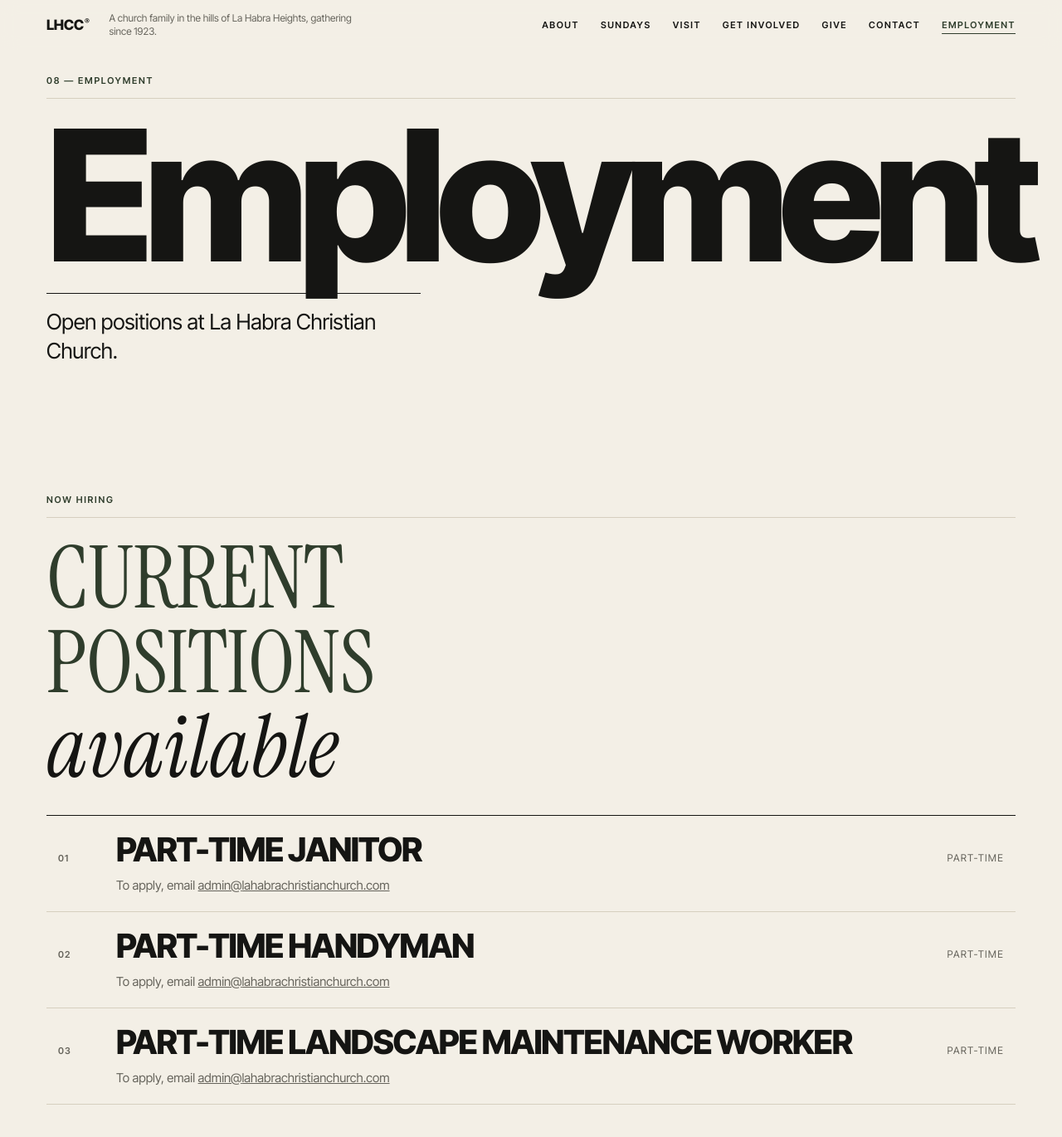
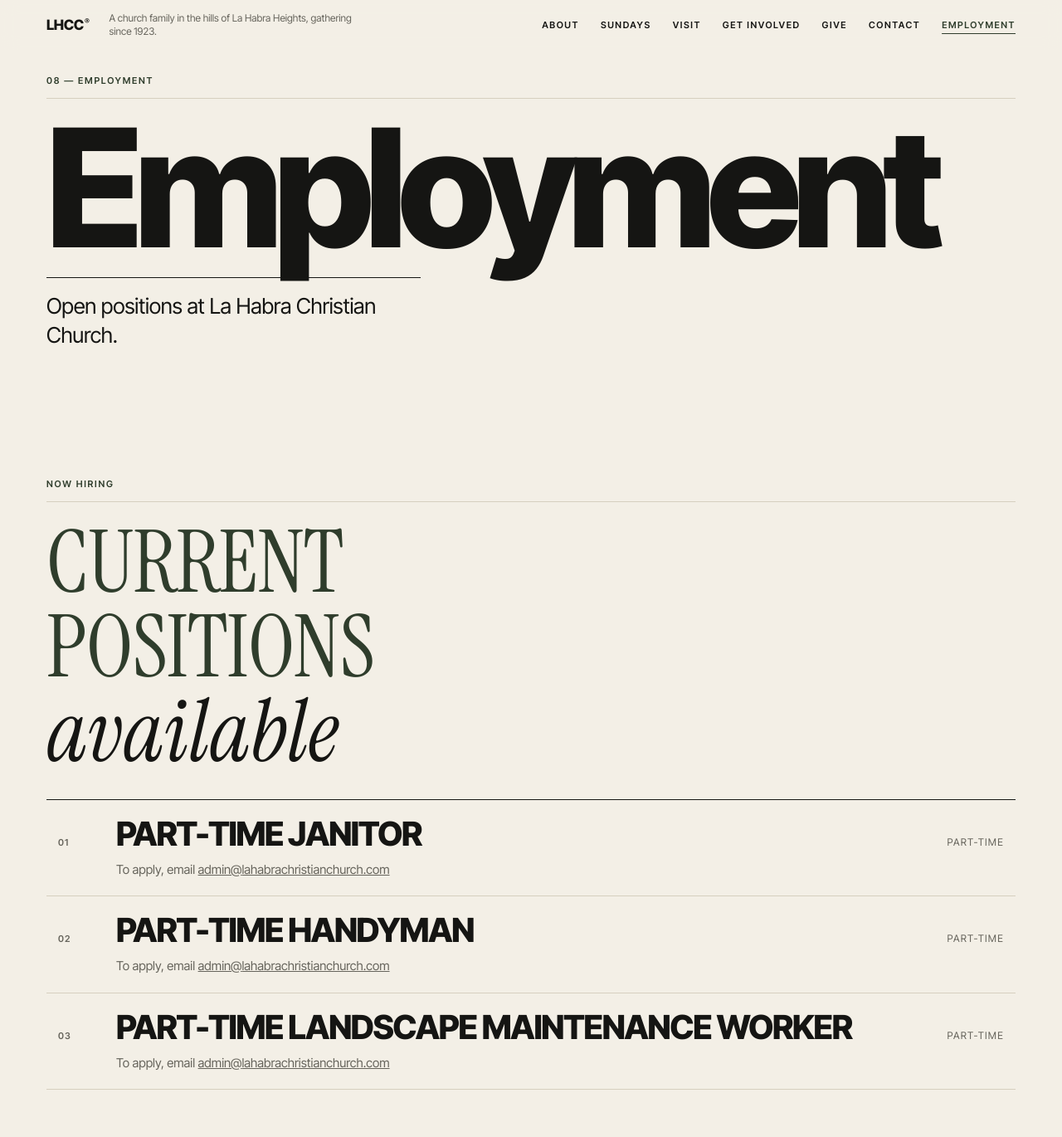
Before and after one commit to lahabrachristian/lahabrachristian.github.io, a Jekyll site: the page built from employment.html, in a window 1280 px wide and 1400 px high. Shown: the top 1370 px of the window at 83% size. Built offline with Jekyll 4.4.1, drawn with Linux system fonts in a browser that asks for light colours.

Commit message:
Employment: fit long title on small screens

```diff
--- a/employment.html
+++ b/employment.html
@@ -9,7 +9,7 @@ description: "Job openings at La Habra Christian Church in La Habra Heights, Cal
 <main id="main">
   <section class="page-hero" aria-labelledby="page-title">
     <p class="num">08 — Employment</p>
-    <h1 class="page-title" id="page-title">{{ d.title }}</h1>
+    <h1 class="page-title page-title-long" id="page-title">{{ d.title }}</h1>
     <p class="lead page-lead">{% include md.html text=d.intro %}</p>
   </section>
 
--- a/styles.css
+++ b/styles.css
@@ -248,3 +248,5 @@ address{font-style:normal;font-size:clamp(24px,3.4vw,36px);line-height:1.15;lett
 .gallery img{width:100%;aspect-ratio:4/5;object-fit:cover;border-radius:4px}
 .gallery figcaption{margin-top:6px;font-size:12px;letter-spacing:.08em;text-transform:uppercase;color:var(--muted)}
 @media (min-width:760px){.gallery{grid-template-columns:repeat(3,1fr);gap:14px}}
+/* Employment: one long word in the big title */
+.page-title-long{font-size:clamp(44px,15.5vw,200px)}
```
